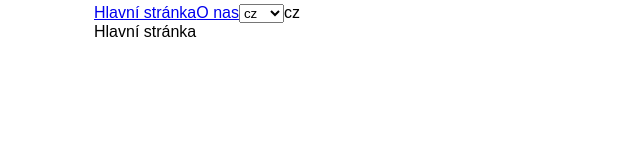
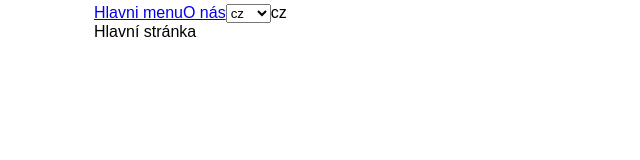
Before and after one commit to jaroslavhuss/subjectmanmern, a React (Create React App) app in the folder client/: page / in a window 1280 px wide. Shown: the top 160 px of the page, without its empty margins (0-640 px from the left). Built offline with nearby package versions, Linux system fonts and the light colour scheme.

Commit message:
Added language dictionary

```diff
--- a/client/src/App.tsx
+++ b/client/src/App.tsx
@@ -4,21 +4,19 @@ import Main from "./routes/Main";
 import About from "./routes/About";
 import { useSelector, useDispatch } from "react-redux";
 import { changeLanguage } from "./store/reducers/language"
+import Translate from "./utils/Translate";
+
 const App = () => {
   const dispatch = useDispatch();
-  const lang = useSelector((data: {
-    language: {
-      language: "cz" | "eng"
-    }
-  }) => {
+  const lang = useSelector((data: any) => {
     return data.language.language
   })
 
   return (
     <div className="container">
       <BrowserRouter>
-        <Link to="/">Hlavní stránka</Link>
-        <Link to="/about">O nas</Link>
+        <Link to="/"><Translate translationChunk="mainPage" /></Link>
+        <Link to="/about"><Translate translationChunk="about" /></Link>
         <select onChange={(e) => {
           dispatch(changeLanguage(e.target.value))
         }}>
--- /dev/null
+++ b/client/src/langauges/Dictionary.ts
@@ -0,0 +1,10 @@
+export const Lang = {
+  mainPage: {
+    cz: "Hlavni menu",
+    eng: "Main menu",
+  },
+  about: {
+    cz: "O nás",
+    eng: "About",
+  },
+};
--- /dev/null
+++ b/client/src/utils/Translate.tsx
@@ -0,0 +1,19 @@
+
+import { Lang } from "../langauges/Dictionary";
+import { useSelector } from "react-redux";
+
+const Translate = ({ translationChunk }: { translationChunk: string }) => {
+    const lang = useSelector((data: any) => {
+        return data.language.language
+    })
+    return (
+        <span>
+            {
+                //@ts-ignore
+                Lang[translationChunk][lang]
+            }
+        </span>
+    )
+}
+
+export default Translate
```
